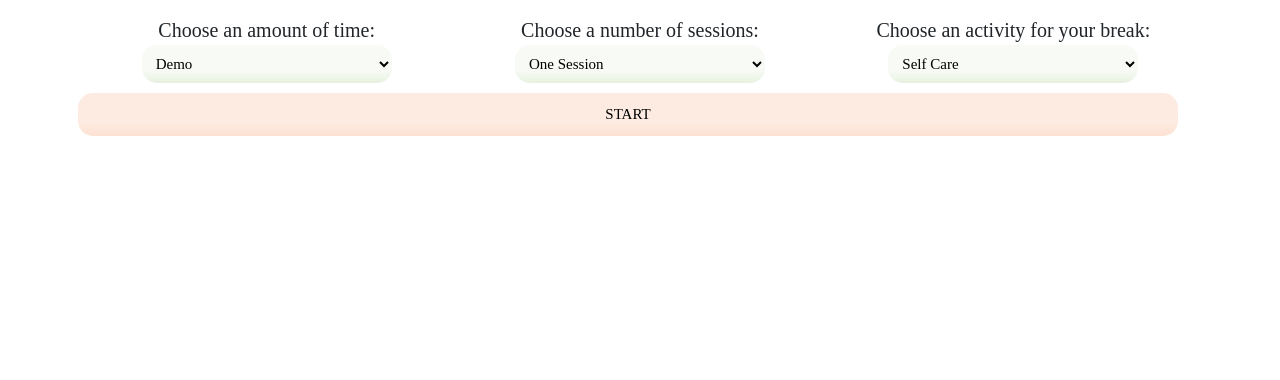
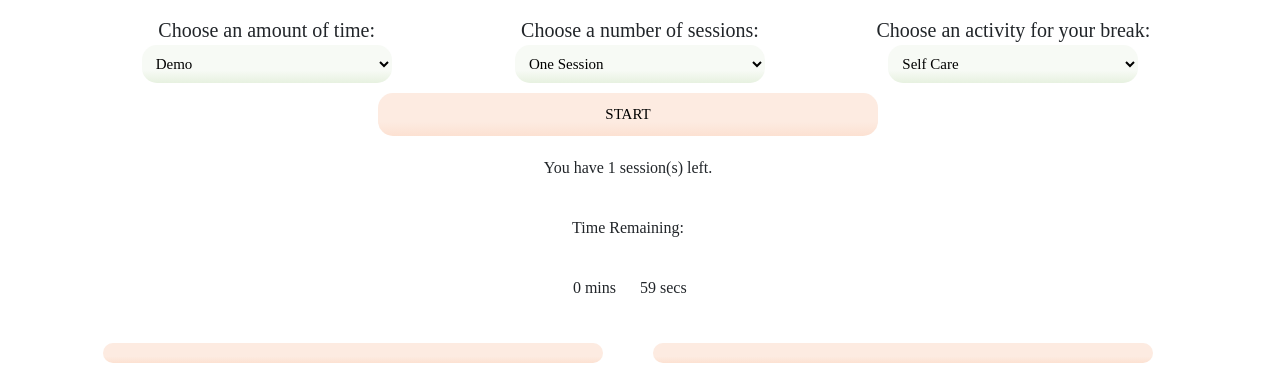
Before and after one commit to tvoegerl/SpartaHack-2022, a plain HTML site: page index.html in a window 1280 px wide. Both pictures are taken after a click on the button "START". Shown: the part 131-511 px from the top of the page. Drawn offline with nearby package versions, Linux system fonts and the light colour scheme.

Commit message:
finished timer buttons and functions

```diff
--- a/css/main.css
+++ b/css/main.css
@@ -23,6 +23,7 @@
 }
 
 .button {
+    width: 500px;
     border-width: 0px;
     border-radius: 15px;
     padding: 10px;
@@ -33,3 +34,11 @@
 .row {
     padding: 10px;
 }
+
+.timer_secs {
+    text-align: left;
+}
+
+.timer_mins {
+    text-align: right;
+}
--- a/index.html
+++ b/index.html
@@ -47,12 +47,102 @@
                 </select>
             </div>
             <div class="row">
-                <div class="col-md-12 col-md-offset-1 text-center"></div>
-                    <button class="button" type="submit">START</button>
+                <div class="col-md-12 text-center">
+                    <button class="button" id="start_timer" onclick="countdown_timer(); decrement_sessions()" type="submit">START</button>
+                </div>
+            </div>
+            <div class="row">
+                <div class="col-md-12 col-md-offset-1 text-center">
+                    <p class = "paragraph" id = "sessions_left"></p>
+                </div>
+            </div>
+            <div class="row">
+                <div class="col-md-12 col-md-offset-1 text-center">
+                    <p class = "paragraph" id="time_remaining"></p>
+                </div>
+            </div>
+            <div class="row">
+                <div class="col-md-6">
+                    <p class = "timer_mins" id="mins"></p>
+                </div>
+                <div class="col-md-6">
+                    <p class = "timer_secs" id="secs"></p>
+                </div>
+            </div>
+
+            <div class="row">
+                <div class="col-md-6 text-center">
+                    <button class="button" id="break_start" onclick="break_timer()" type="submit"></button>
+                </div>
+                <div class="col-md-6 text-center">
+                    <button class="button" id="show_prompt" onclick="get_prompt()" type="submit"></button>
+                </div>
+            </div>
+            <div class="row">
+                <div class="col-md-6 col-md-offset-1 text-center">
+                    <p class = "paragraph" id="break_remaining"></p>
+                </div>
+                <div class="col-md-6 col-md-offset-1 text-center">
+                    <p class = "paragraph" id="prompt"></p>
+                </div>
+            </div>
+            <div class="row">
+                <div class="col-md-3">
+                    <p class = "timer_mins" id="break_mins"></p>
+                </div>
+                <div class="col-md-3">
+                    <p class = "timer_secs" id="break_secs"></p>
                 </div>
             </div>
         </div>
     </div>
+
+    <script>
+        function decrement_sessions() {
+            var sessions = document.getElementById("sessions").value;
+            document.getElementById("sessions_left").innerHTML = "You have " + sessions + " session(s) left.";
+            //document.getElementById("sessions").value = sessions-1;
+        }
+        function countdown_timer(){
+            var time_left = document.getElementById("times").value * 60;
+            document.getElementById("time_remaining").innerHTML = "Time Remaining:";
+            var x = setInterval(function() {
+                document.getElementById("mins").innerHTML = Math.floor(time_left/60) + " mins";
+                document.getElementById("secs").innerHTML = time_left%60 + " secs";
+                time_left -= 1;
+                if (time_left < 0) {
+                    clearInterval(x);
+                    document.getElementById("start_timer").innerHTML = "";
+                    document.getElementById("break_start").innerHTML = "START BREAK";
+                    document.getElementById("show_prompt").innerHTML = "GET PROMPT";
+                }
+            }, 1000);
+        }
+        function break_timer(){
+            var time_left = document.getElementById("times").value;
+            if (time_left == 1) {
+                var break_time = 30;
+            } else if (time_left == 15 || time_left == 30) {
+                var break_time = 5*60;
+            } else if (time_left == 45) {
+                var break_time = 10*60;
+            } else {
+                var break_time = 15*60;
+            }
+            document.getElementById("break_remaining").innerHTML = "Break Time Remaining:";
+            var y = setInterval(function() {
+                document.getElementById("break_mins").innerHTML = Math.floor(break_time/60) + " mins";
+                document.getElementById("break_secs").innerHTML = break_time%60 + " secs";
+                break_time -= 1;
+                if (break_time < 0) {
+                    clearInterval(y);
+                    document.getElementById("start_timer").innerHTML = "START";
+                    document.getElementById("break_start").innerHTML = "";
+                    document.getElementById("show_prompt").innerHTML = "";
+                }
+            }, 1000);
+        }
+    </script>
 
     <script src="https://cdn.jsdelivr.net/npm/@popperjs/core@2.9.2/dist/umd/popper.min.js"
     integrity="sha384-IQsoLXl5PILFhosVNubq5LC7Qb9DXgDA9i+tQ8Zj3iwWAwPtgFTxbJ8NT4GN1R8p" crossorigin="anonymous"></script>
```
